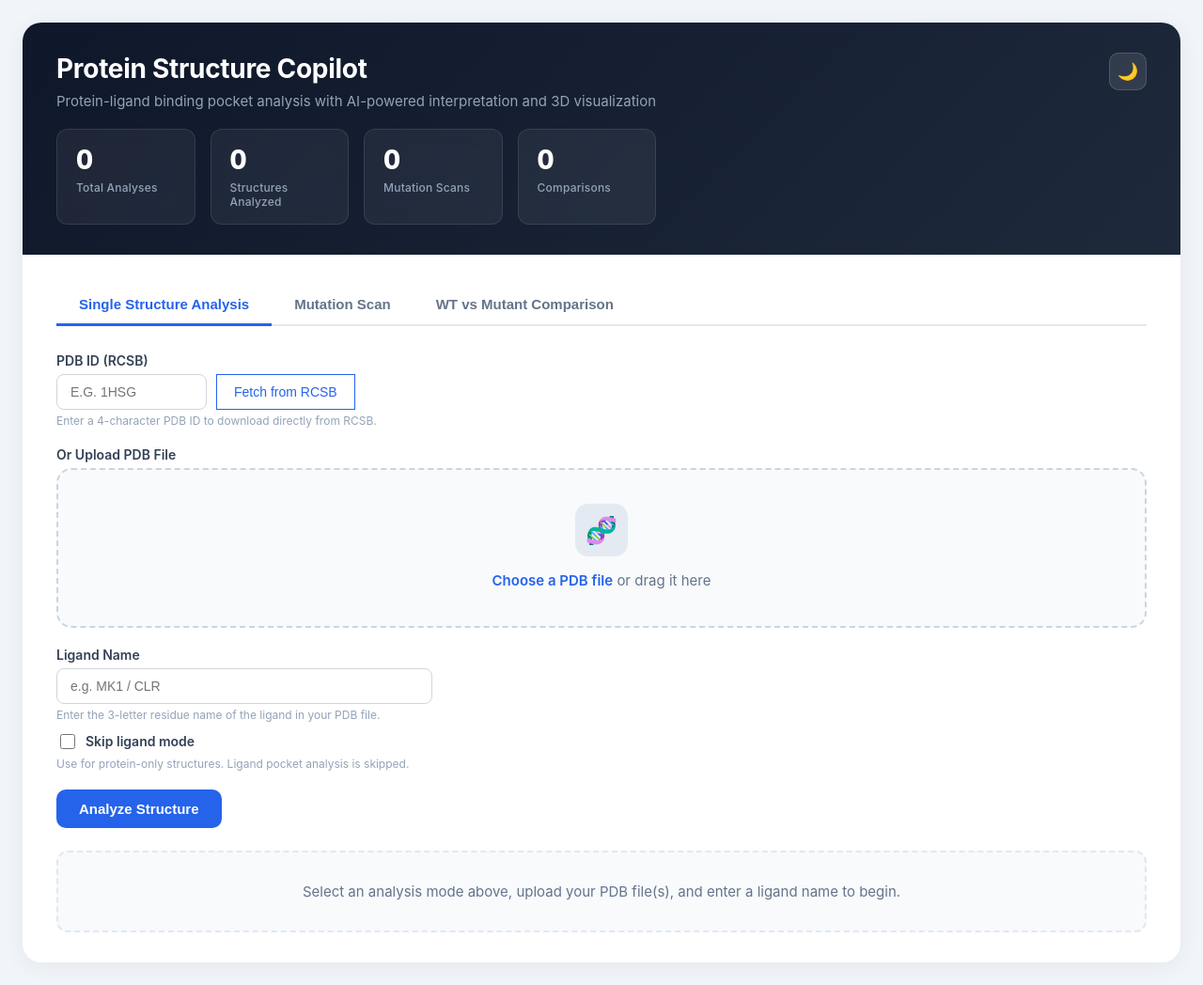
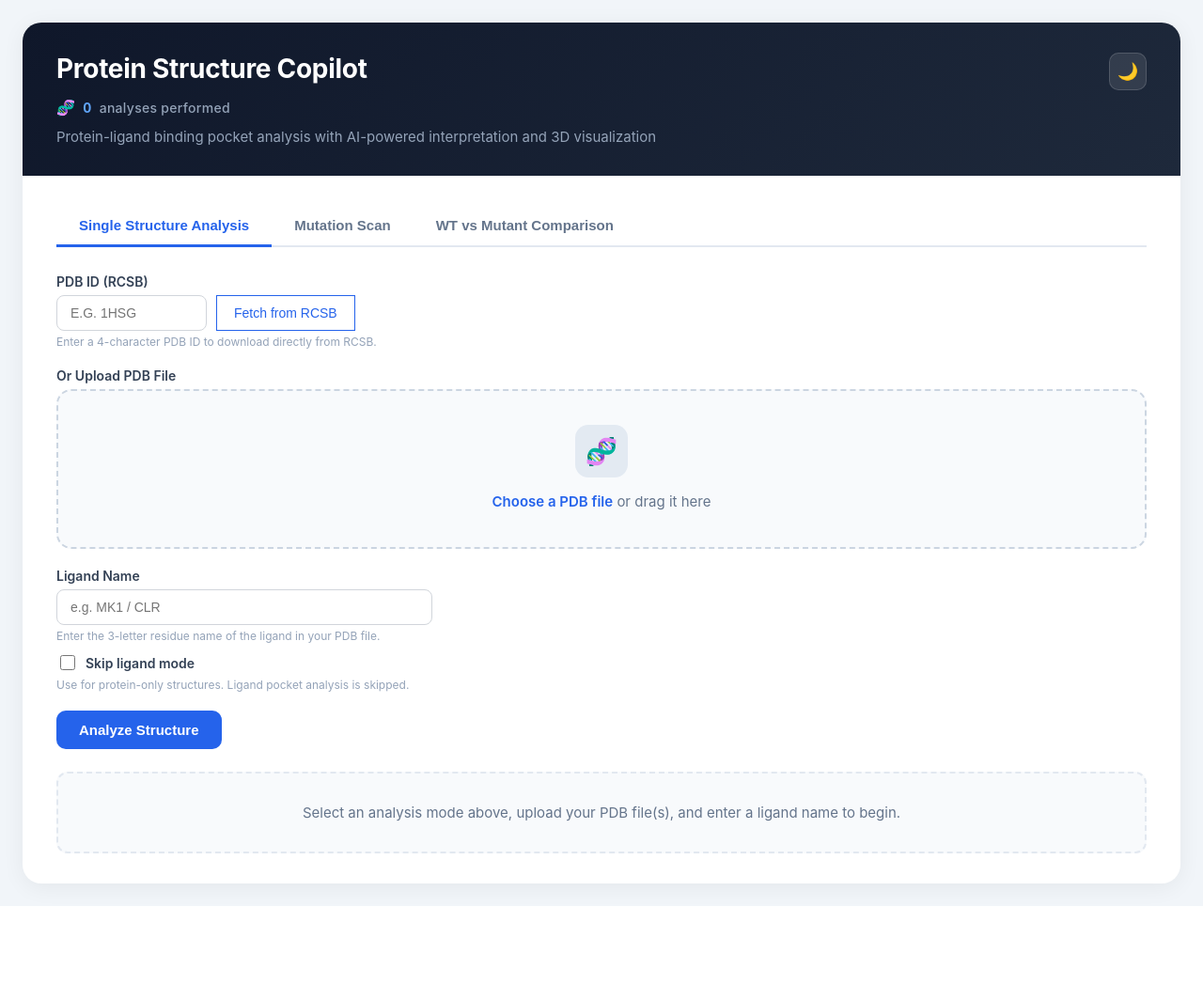
Before and after one commit to wqbwshady-alt/protein-structure-copilot, a Flask app: page / in a window 1280 px wide. Shown: the whole page at 94% size. After the commit the page ends 964 px from the top, so only its background shows below. Run offline with Flask 3, Linux system fonts and the light colour scheme.

Commit message:
simplify stats to single unified usage counter
Co-Authored-By: Claude Opus 4.7 <noreply@anthropic.com>

```diff
--- a/services/stats.py
+++ b/services/stats.py
@@ -7,12 +7,7 @@ _lock = threading.Lock()
 
 
 def _defaults():
-    return {
-        "total_analyses": 0,
-        "structures_analyzed": 0,
-        "mutation_scans": 0,
-        "comparisons": 0,
-    }
+    return {"total_analyses": 0}
 
 
 def _read():
@@ -21,12 +16,9 @@ def _read():
     try:
         with open(STATS_FILE, "r", encoding="utf-8") as f:
             data = json.load(f)
-        defaults = _defaults()
-        for key in defaults:
-            defaults[key] = data.get(key, 0)
-        return defaults
     except (json.JSONDecodeError, IOError):
         return _defaults()
+    return {"total_analyses": data.get("total_analyses", 0)}
 
 
 def _write(stats):
@@ -43,22 +35,13 @@ def increment_analysis():
     with _lock:
         stats = _read()
         stats["total_analyses"] += 1
-        stats["structures_analyzed"] += 1
         _write(stats)
         return stats
 
 
 def increment_mutation_scan():
-    with _lock:
-        stats = _read()
-        stats["mutation_scans"] += 1
-        _write(stats)
-        return stats
+    return increment_analysis()
 
 
 def increment_comparison():
-    with _lock:
-        stats = _read()
-        stats["comparisons"] += 1
-        _write(stats)
-        return stats
+    return increment_analysis()
--- a/templates/index.html
+++ b/templates/index.html
@@ -112,64 +112,36 @@
       font-size: 15px;
     }
 
-    /* Stats row */
-    .stats-row {
-      display: flex;
-      gap: 16px;
-      margin-top: 20px;
-      flex-wrap: wrap;
-    }
-
-    .stat-card {
-      background: rgba(255,255,255,0.06);
-      border: 1px solid rgba(255,255,255,0.10);
-      border-radius: 12px;
-      padding: 16px 20px;
-      min-width: 140px;
-      flex: 1;
-      backdrop-filter: blur(8px);
-      transition: border-color 0.3s, background 0.3s;
-    }
-
-    .stat-card:hover {
-      border-color: rgba(96,165,250,0.3);
-      background: rgba(255,255,255,0.09);
-    }
-
-    .stat-number {
-      font-size: 28px;
-      font-weight: 800;
-      letter-spacing: -0.5px;
-      color: white;
-      line-height: 1.2;
+    /* Stats counter */
+    .stats-counter {
+      display: inline-flex;
+      align-items: center;
+      gap: 8px;
+      margin-top: 14px;
+      font-size: 14px;
+      color: #94a3b8;
+      font-weight: 500;
+      letter-spacing: 0.3px;
+    }
+
+    .stats-counter .counter-icon {
+      font-size: 16px;
+    }
+
+    .stats-counter .counter-value {
+      color: #60a5fa;
+      font-weight: 700;
       font-variant-numeric: tabular-nums;
     }
 
-    .stat-label {
-      font-size: 12px;
-      color: #94a3b8;
-      margin-top: 4px;
-      font-weight: 500;
-      letter-spacing: 0.2px;
-    }
-
-    .stat-number.skeleton,
-    .stat-label.skeleton {
+    .stats-counter.skeleton .counter-value {
+      display: inline-block;
+      width: 50px;
+      height: 16px;
       background: rgba(255,255,255,0.08);
-      border-radius: 6px;
-      color: transparent !important;
+      border-radius: 4px;
       animation: shimmer 1.5s ease-in-out infinite;
-    }
-
-    .stat-number.skeleton {
-      width: 70px;
-      height: 30px;
-    }
-
-    .stat-label.skeleton {
-      width: 100px;
-      height: 14px;
-      margin-top: 6px;
+      vertical-align: text-bottom;
     }
 
     @keyframes shimmer {
@@ -1096,25 +1068,12 @@
       <div style="display: flex; justify-content: space-between; align-items: flex-start;">
         <div>
           <h1>Protein Structure Copilot</h1>
-          <p>Protein-ligand binding pocket analysis with AI-powered interpretation and 3D visualization</p>
-          <div class="stats-row" id="stats-row">
-            <div class="stat-card">
-              <div class="stat-number skeleton">0</div>
-              <div class="stat-label skeleton">Total Analyses</div>
-            </div>
-            <div class="stat-card">
-              <div class="stat-number skeleton">0</div>
-              <div class="stat-label skeleton">Structures Analyzed</div>
-            </div>
-            <div class="stat-card">
-              <div class="stat-number skeleton">0</div>
-              <div class="stat-label skeleton">Mutation Scans</div>
-            </div>
-            <div class="stat-card">
-              <div class="stat-number skeleton">0</div>
-              <div class="stat-label skeleton">Comparisons</div>
-            </div>
+          <div class="stats-counter skeleton" id="stats-counter">
+            <span class="counter-icon">🧬</span>
+            <span class="counter-value">0</span>
+            analyses performed
           </div>
+          <p style="margin-top: 12px;">Protein-ligand binding pocket analysis with AI-powered interpretation and 3D visualization</p>
         </div>
         <button id="dark-mode-toggle" class="dark-mode-toggle" title="Toggle dark mode">
           <span class="dark-mode-icon">🌙</span>
@@ -3637,19 +3596,12 @@
     })();
   </script>
 
-  <!-- Stats fetch + count-up animation -->
+  <!-- Stats counter -->
   <script>
     (function() {
-      var STAT_LABELS = [
-        "Total Analyses",
-        "Structures Analyzed",
-        "Mutation Scans",
-        "Comparisons"
-      ];
-
       function animateNumber(el, target) {
         var start = 0;
-        var duration = 1200;
+        var duration = 1400;
         var startTime = null;
 
         function step(timestamp) {
@@ -3671,31 +3623,15 @@
         fetch("/stats")
           .then(function(r) { return r.json(); })
           .then(function(data) {
-            var cards = document.querySelectorAll("#stats-row .stat-card");
-            var values = [
-              data.total_analyses || 0,
-              data.structures_analyzed || 0,
-              data.mutation_scans || 0,
-              data.comparisons || 0
-            ];
-
-            values.forEach(function(target, i) {
-              var card = cards[i];
-              if (!card) return;
-              var numEl = card.querySelector(".stat-number");
-              var labelEl = card.querySelector(".stat-label");
-              if (numEl) {
-                numEl.classList.remove("skeleton");
-                animateNumber(numEl, target);
-              }
-              if (labelEl) {
-                labelEl.classList.remove("skeleton");
-                labelEl.textContent = STAT_LABELS[i];
-              }
-            });
+            var counter = document.getElementById("stats-counter");
+            if (!counter) return;
+            var valueEl = counter.querySelector(".counter-value");
+            if (!valueEl) return;
+            counter.classList.remove("skeleton");
+            animateNumber(valueEl, data.total_analyses || 0);
           })
           .catch(function() {
-            // Stats unavailable — leave skeleton, it's not critical
+            // Stats unavailable — leave skeleton
           });
       }
 
```
